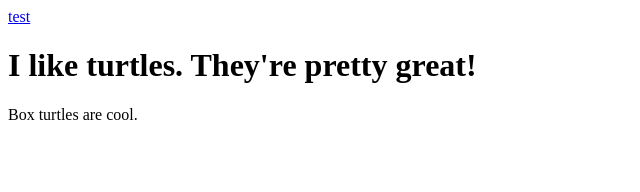
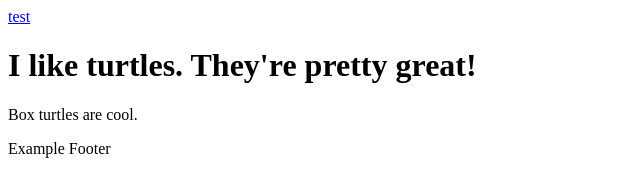
Before and after one commit to casturgi/ucla-example, a plain HTML site: page index.html in a window 1280 px wide. Shown: the whole page, without its empty margins (0-640 px from the left). Drawn offline with Linux system fonts and the light colour scheme.

Commit message:
added lovely footer

```diff
--- a/index.html
+++ b/index.html
@@ -11,5 +11,7 @@
 
   <h1>I like turtles. They're pretty great!</h1>
   <p>Box turtles are cool.</p>
+
+  <div>Example Footer</div>
 </body>
 </html>
```
